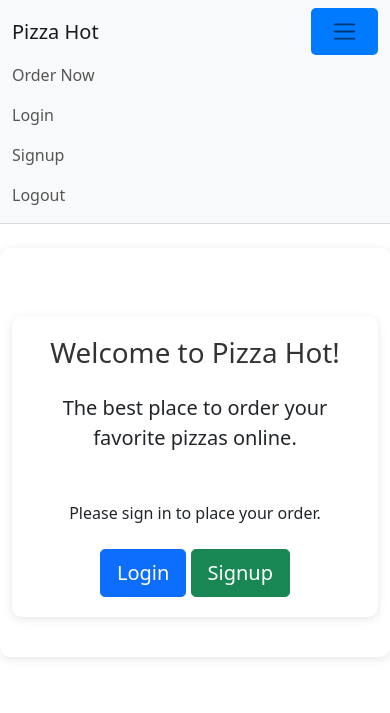
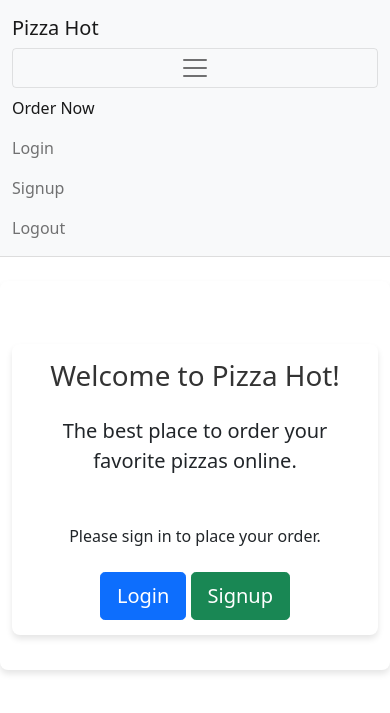
Before and after one commit to nikanmafakheri/pizzaHot_project, a Django app: page / in a window 390 px wide, after a click that opens the changed part. Shown: the top 713 px of the page. Run offline with Django 5.2, Linux system fonts and the light colour scheme; some libraries are stand-ins or nearby versions.

Commit message:
final touches

```diff
--- a/static/styles.css
+++ b/static/styles.css
@@ -1,48 +1,97 @@
 body {
   font-family: Arial, sans-serif;
-  background-color: #FFFFFF; /* White background */
+  background-color: #f4f4f4;
+  margin: 0;
+  padding: 0;
 }
-
 .navbar {
-  background-color: #f8f9fa !important; /* Light gray background for navbar */
+  background-color: #f8f9fa;
   border-bottom: 1px solid #ddd;
 }
-
 .nav-link {
-  color: #555 !important; /* Gray color for navbar links */
+  color: #555;
   font-size: 16px;
   padding: 10px;
-  transition: color 0.3s ease-in-out;
+  text-decoration: none;
+  transition: color 0.3s ease;
 }
 
 .nav-link:hover {
-  color: #007bff !important; /* Blue color on hover */
+  color: #007bff;
 }
 
 .container {
   max-width: 800px;
   margin: 20px auto;
   padding: 20px;
-  box-shadow: 0px 2px 10px rgba(0, 0, 0, 0.1);
-  border-radius: 10px;
+  background: #fff;
+  border-radius: 8px;
+  box-shadow: 0 4px 6px rgba(0, 0, 0, 0.1);
 }
 
-h1 {
-  font-size: 36px;
-  color: #333; /* Dark gray */
+h1, h2 {
+  color: #333;
 }
 
-button[type="button"] {
-  background-color: #007bff;
-  color: #FFFFFF;
-  border: none;
-  padding: 10px 20px;
-  font-size: 18px;
-  cursor: pointer;
-  border-radius: 5px;
-  transition: background-color 0.3s ease-in-out;
+.form-group {
+  margin-bottom: 20px;
 }
 
-button[type="button"]:hover {
+.form-group label {
+  display: block;
+  font-weight: bold;
+  margin-bottom: 8px;
+}
+
+.form-control {
+  width: 100%;
+  padding: 12px;
+  border: 1px solid #ccc;
+  border-radius: 4px;
+  box-sizing: border-box;
+}
+
+.form-control:focus {
+  border-color: #007bff;
+  outline: none;
+  box-shadow: 0 0 5px rgba(0, 123, 255, 0.25);
+}
+
+button {
+  background-color: #007bff;
+  color: #fff;
+  border: none;
+  padding: 12px 20px;
+  font-size: 16px;
+  cursor: pointer;
+  border-radius: 4px;
+  transition: background-color 0.3s ease;
+}
+
+button:hover {
   background-color: #0056b3;
 }
+
+
+.error {
+  color: #d9534f;
+  font-size: 0.875em;
+  margin-top: 5px;
+}
+
+@media (max-width: 600px) {
+  .container {
+    padding: 15px;
+  }
+
+  button {
+    width: 100%;
+    padding: 12px;
+    font-size: 14px;
+  }
+
+  .form-control {
+    padding: 10px;
+    font-size: 14px;
+  }
+}
```
Also changed, not shown: order/templates/order/edit_order.html (+25 -17 lines), order/templates/order/multiple_pizza.html (+29 -17 lines), order/templates/order/order.html (+21 -25 lines), db.sqlite3.
